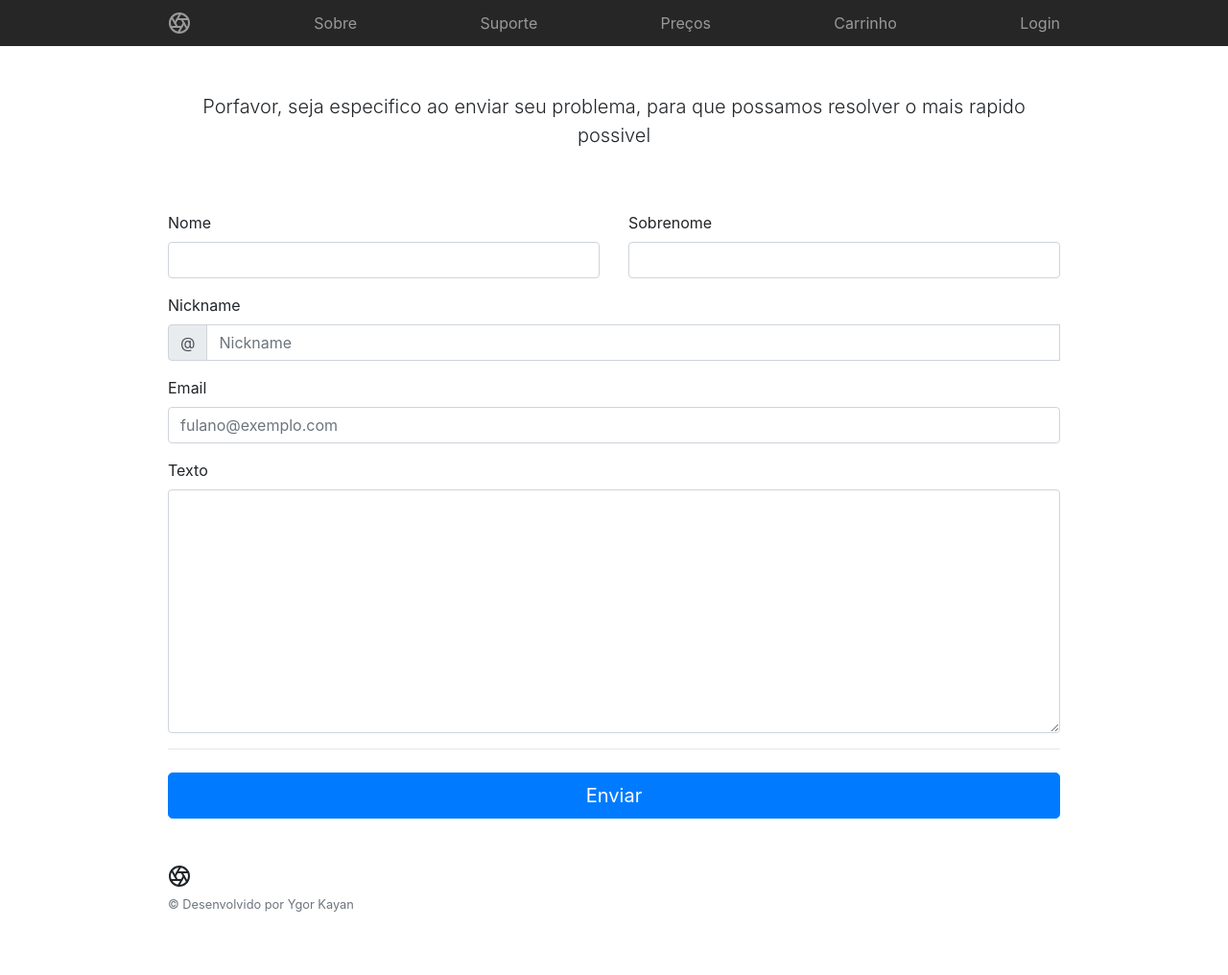
After one commit to ygorkayan/YK-Estacionamento, a Django app: page /suporte/ in a window 1280 px wide. The commit adds this page. Shown: the whole page at 96% size. Run offline with Django 3.2, Linux system fonts and the light colour scheme; some libraries are stand-ins or nearby versions.

Commit message:
Colocando a pagina de suporte

```diff
--- a/Estacionamento/urls.py
+++ b/Estacionamento/urls.py
@@ -27,6 +27,7 @@ urlpatterns = [
     path('sobre/', Site.sobre, name="site-sobre"),
     path('preco/', Site.preco, name="site-preco"),
     path('carrinho/', Site.carrinho, name="site-carrinho"),
+    path('suporte/', Site.suporte, name="site-suporte"),
 
     # App Login:
     path('Login/', Login.index, name="login-index"),
--- a/Login/templates/login/index.html
+++ b/Login/templates/login/index.html
@@ -45,7 +45,7 @@
     <a href="{% url "site-index" %}">
         <input type="button" value="Retorna" class="btn btn-lg btn-primary btn-block">
     </a>
-    <p class="mt-5 mb-3 text-muted">&copy; 2017-2018</p>
+    <p class="mt-5 mb-3 text-muted">&copy; Desenvolvido por Ygor Kayan</p>
 </form>
 </body>
 </html>
--- a/Site/templates/Site/base.html
+++ b/Site/templates/Site/base.html
@@ -30,7 +30,7 @@
             </svg>
         </a>
         <a class="py-2 d-none d-md-inline-block sobre" href="{% url "site-sobre" %}">Sobre</a>
-        <a class="py-2 d-none d-md-inline-block suporte" href="#">Suporte</a>
+        <a class="py-2 d-none d-md-inline-block suporte" href="{% url "site-suporte" %}">Suporte</a>
         <a class="py-2 d-none d-md-inline-block preco" href="{% url "site-preco" %}">Preços</a>
         <a class="py-2 d-none d-md-inline-block carrinho" href="{% url "site-carrinho" %}">Carrinho</a>
         <a class="py-2 d-none d-md-inline-block" href="{% url "login-index" %}">Login</a>
@@ -57,45 +57,7 @@
                 <line x1="14.31" y1="16" x2="2.83" y2="16"></line>
                 <line x1="16.62" y1="12" x2="10.88" y2="21.94"></line>
             </svg>
-            <small class="d-block mb-3 text-muted">&copy; 2017-2018</small>
-        </div>
-        <div class="col-6 col-md">
-            <h5>Features</h5>
-            <ul class="list-unstyled text-small">
-                <li><a class="text-muted" href="#">Algo legal</a></li>
-                <li><a class="text-muted" href="#">Feature aleatória</a></li>
-                <li><a class="text-muted" href="#">Recursos para times</a></li>
-                <li><a class="text-muted" href="#">Coisas para desenvolvedores</a></li>
-                <li><a class="text-muted" href="#">Outra coisa legal</a></li>
-                <li><a class="text-muted" href="#">Último item</a></li>
-            </ul>
-        </div>
-        <div class="col-6 col-md">
-            <h5>Fontes</h5>
-            <ul class="list-unstyled text-small">
-                <li><a class="text-muted" href="#">Fonte</a></li>
-                <li><a class="text-muted" href="#">Nome da fonte</a></li>
-                <li><a class="text-muted" href="#">Outra fonte</a></li>
-                <li><a class="text-muted" href="#">Fonte final</a></li>
-            </ul>
-        </div>
-        <div class="col-6 col-md">
-            <h5>Fontes</h5>
-            <ul class="list-unstyled text-small">
-                <li><a class="text-muted" href="#">Negócios</a></li>
-                <li><a class="text-muted" href="#">Educação</a></li>
-                <li><a class="text-muted" href="#">Governo</a></li>
-                <li><a class="text-muted" href="#">Jogos</a></li>
-            </ul>
-        </div>
-        <div class="col-6 col-md">
-            <h5>Sobre</h5>
-            <ul class="list-unstyled text-small">
-                <li><a class="text-muted" href="#">Equipe</a></li>
-                <li><a class="text-muted" href="#">Locais</a></li>
-                <li><a class="text-muted" href="#">Privacidade</a></li>
-                <li><a class="text-muted" href="#">Termos</a></li>
-            </ul>
+            <small class="d-block mb-3 text-muted">&copy; Desenvolvido por Ygor Kayan</small>
         </div>
     </div>
 </footer>
--- a/Site/templates/Site/carrinho.html
+++ b/Site/templates/Site/carrinho.html
@@ -6,7 +6,6 @@
 
     <div class="container">
         <div class="py-5 text-center">
-            <h2>Formulário de checkout</h2>
             <p class="lead">Ao finalizar a compra sera enviado um e-mail com suas credenciais
                 e instruçoes de como proseguir
             </p>
@@ -215,7 +214,7 @@
                         </div>
                     </div>
                     <hr class="mb-4">
-                    <button class="btn btn-primary btn-lg btn-block" type="submit">Continue o checkout</button>
+                    <button class="btn btn-primary btn-lg btn-block" type="submit">Comprar</button>
                 </form>
             </div>
         </div>
--- /dev/null
+++ b/Site/templates/Site/suporte.html
@@ -0,0 +1,90 @@
+{% extends "Site/base.html" %}
+
+
+{% block conteudo %}
+
+    <div class="container">
+
+        <div class="py-5 text-center">
+            <p class="lead">Porfavor, seja especifico ao enviar seu problema, para que
+                possamos resolver o mais rapido possivel
+            </p>
+        </div>
+
+        <form class="needs-validation" novalidate>
+            <div class="row">
+                <div class="col-md-6 mb-3">
+                    <label for="primeiroNome">Nome</label>
+                    <input type="text" class="form-control" id="primeiroNome" placeholder="" value="" required>
+                    <div class="invalid-feedback">
+                        É obrigatório inserir um nome válido.
+                    </div>
+                </div>
+                <div class="col-md-6 mb-3">
+                    <label for="sobrenome">Sobrenome</label>
+                    <input type="text" class="form-control" id="sobrenome" placeholder="" value="" required>
+                    <div class="invalid-feedback">
+                        É obrigatório inserir um sobre nome válido.
+                    </div>
+                </div>
+            </div>
+
+            <div class="mb-3">
+                <label for="nickname">Nickname</label>
+                <div class="input-group">
+                    <div class="input-group-prepend">
+                        <span class="input-group-text">@</span>
+                    </div>
+                    <input type="text" class="form-control" id="nickname" placeholder="Nickname" required>
+                    <div class="invalid-feedback" style="width: 100%;">
+                        Seu nickname é obrigatório.
+                    </div>
+                </div>
+            </div>
+
+            <div class="mb-3">
+                <label for="email">Email</label>
+                <input type="email" class="form-control" id="email" placeholder="fulano@exemplo.com" required>
+                <div class="invalid-feedback">
+                    Por favor, insira um endereço de e-mail válido.
+                </div>
+            </div>
+
+            <div class="mb-3">
+                <label for="endereco">Texto</label>
+
+                <textarea rows="10" class="form-control" id="texto" required></textarea>
+                <div class="invalid-feedback">
+                    Por favor, insira seu problema.
+                </div>
+            </div>
+
+            <hr class="mb-4">
+            <button class="btn btn-primary btn-lg btn-block" type="submit">Enviar</button>
+        </form>
+    </div>
+
+    <script>
+        // Exemplo de JavaScript para desativar o envio do formulário, se tiver algum campo inválido.
+        (function () {
+            'use strict';
+
+            window.addEventListener('load', function () {
+                // Selecione todos os campos que nós queremos aplicar estilos Bootstrap de validação customizados.
+                var forms = document.getElementsByClassName('needs-validation');
+
+                // Faz um loop neles e previne envio
+                var validation = Array.prototype.filter.call(forms, function (form) {
+                    form.addEventListener('submit', function (event) {
+                        if (form.checkValidity() === false) {
+                            event.preventDefault();
+                            event.stopPropagation();
+                        }
+                        form.classList.add('was-validated');
+                    }, false);
+                });
+            }, false);
+        })();
+    </script>
+
+{% endblock conteudo %}
--- a/Site/views.py
+++ b/Site/views.py
@@ -9,6 +9,10 @@ def sobre(request):
     return render(request, "Site/sobre.html")
 
 
+def suporte(request):
+    return render(request, "Site/suporte.html")
+
+
 def preco(request):
     return render(request, "Site/preco.html")
 
```
Also changed, not shown: Site/static/Site/css/suporte.css (added, +8 -0 lines).
